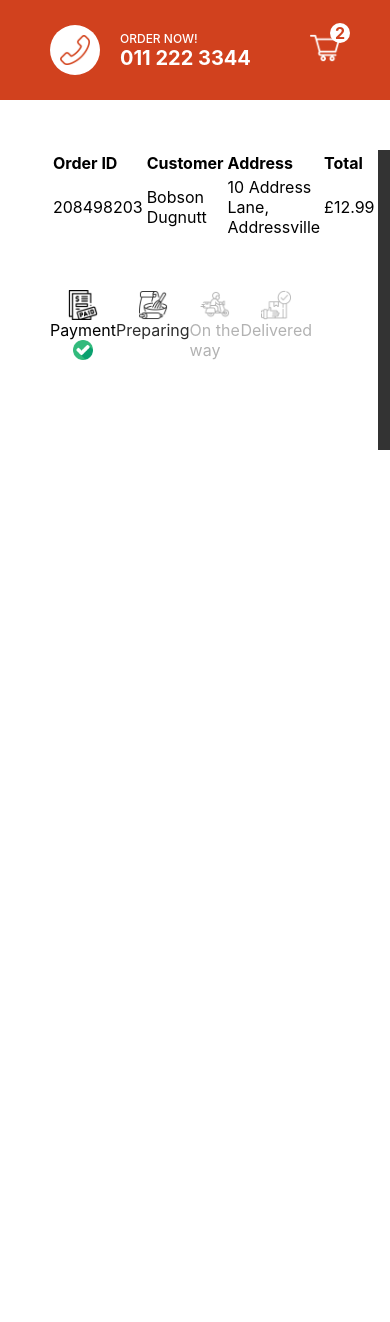
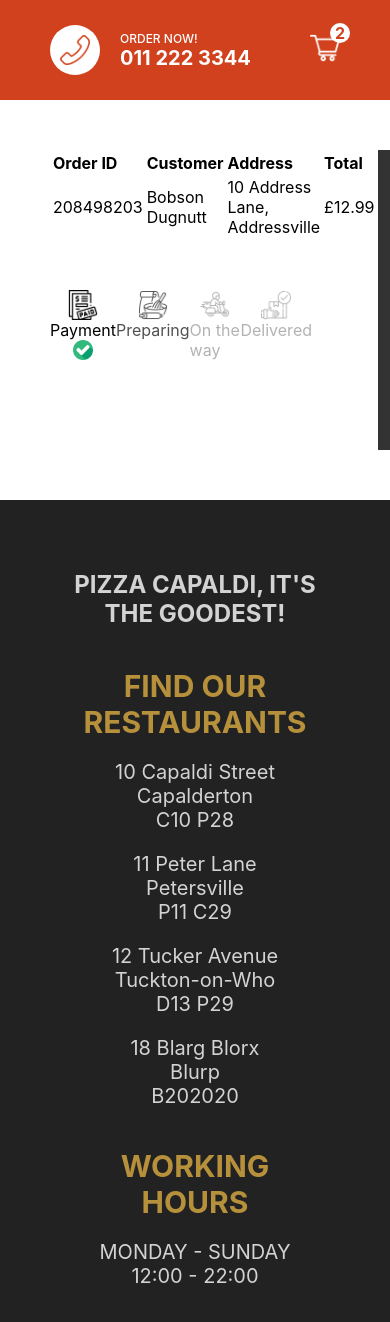
Before and after one commit to jonnyabrams/pizza-capaldi, a Next.js app: page /order/1 in a window 390 px wide. Shown: the top 1322 px of the page. Before the commit the page ends 844 px from the top, so only its background shows below. Built offline with nearby package versions, Linux system fonts and the light colour scheme.

Commit message:
feat: make PizzaList, PizzaCard & Footer responsive

```diff
--- a/components/Layout.tsx
+++ b/components/Layout.tsx
@@ -8,7 +8,7 @@
     <>
       <Navbar />
       {children}
-      {/* <Footer /> */}
+      <Footer />
     </>
   );
 };
--- a/styles/Footer.module.css
+++ b/styles/Footer.module.css
@@ -33,3 +33,26 @@
 .motto {
   color: rgb(211, 211, 211);
 }
+
+@media screen and (max-width: 480px) {
+  .container {
+    height: auto;
+    text-align: center;
+  }
+
+  .item:first-child {
+    display: none;
+  }
+
+  .item {
+    flex-direction: column;
+  }
+
+  .title {
+    font-size: 30px;
+  }
+
+  .text {
+    font-size: 20px;
+  }
+}
--- a/styles/PizzaCard.module.css
+++ b/styles/PizzaCard.module.css
@@ -30,3 +30,18 @@
   text-align: center;
   color: #777;
 }
+
+@media screen and (max-width: 480px) {
+  .container {
+    width: 100%;
+  }
+
+  .title {
+    font-size: 30px;
+  }
+
+  .price,
+  .desc {
+    font-size: 24px;
+  }
+}
--- a/styles/PizzaList.module.css
+++ b/styles/PizzaList.module.css
@@ -19,3 +19,13 @@
   justify-content: center;
   flex-wrap: wrap;
 }
+
+@media screen and (max-width: 480px) {
+  .title {
+    text-align: center;
+  }
+
+  .desc {
+    width: 90%;
+  }
+}
```
